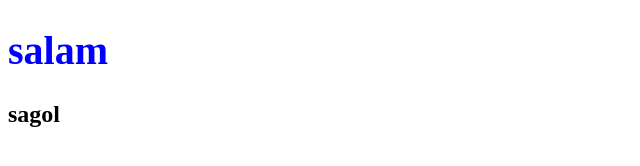
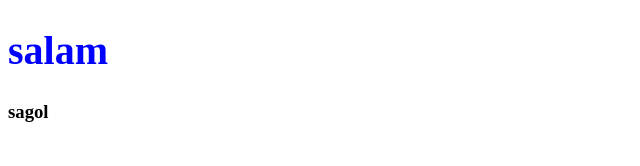
Before and after one commit to AnarBabazade/anarproject, a plain HTML site: page index.html in a window 1280 px wide. Shown: the full height of the page, 0-640 px from the left. Drawn offline with Linux system fonts and the light colour scheme.

Commit message:
deyisiklik

```diff
--- a/index.html
+++ b/index.html
@@ -11,7 +11,7 @@
 <body>
 
     <h1>salam</h1>
-    <h2>sagol</h2>
+    <h3>sagol</h3>
 
 
 
```
